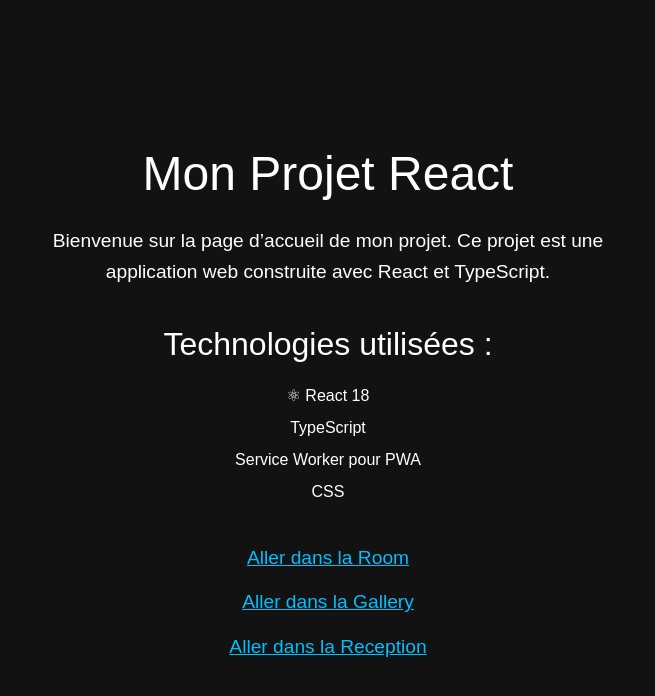
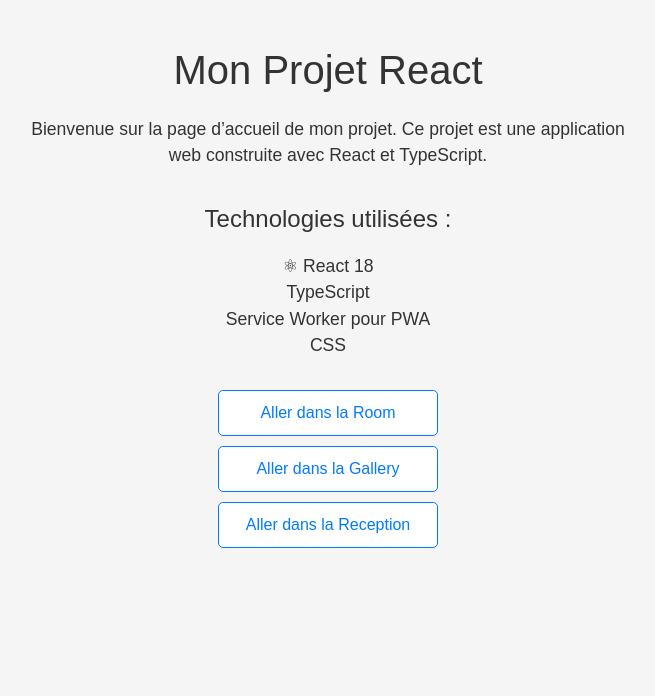
Before and after one commit to TRougier/pwa-project, a Next.js app: page / in a window 1280 px wide. Shown: the top 696 px of the page, without its empty margins (312-967 px from the left). Built offline with nearby package versions, Linux system fonts and the light colour scheme.

Commit message:
creation room

```diff
--- a/app/page.tsx
+++ b/app/page.tsx
@@ -1,10 +1,9 @@
-"use client"; // Composant client
+"use client";
 
 import { useEffect } from "react";
 import Link from "next/link";
 
 export default function Page() {
-  // Enregistrement du service worker
   useEffect(() => {
     if ("serviceWorker" in navigator) {
       navigator.serviceWorker
@@ -15,77 +14,82 @@ export default function Page() {
   }, []);
 
   return (
-    <div
-      style={{
-        backgroundColor: "#121212",
-        color: "#ffffff",
-        minHeight: "100vh",
-        fontFamily: "Arial, sans-serif",
-        display: "flex",
-        flexDirection: "column",
-        alignItems: "center",
-        justifyContent: "center",
-        padding: "2rem",
-        textAlign: "center",
-      }}
-    >
-      <h1 style={{ fontSize: "3rem", marginBottom: "1rem" }}>
-        Mon Projet React
-      </h1>
-      <p style={{ fontSize: "1.2rem", maxWidth: "600px", lineHeight: "1.6" }}>
+    <div style={styles.container}>
+      <h1 style={styles.title}>Mon Projet React</h1>
+
+      <p style={styles.description}>
         Bienvenue sur la page d’accueil de mon projet. Ce projet est une
         application web construite avec React et TypeScript.
       </p>
 
-      <h2 style={{ fontSize: "2rem", marginTop: "2rem" }}>
-        Technologies utilisées :
-      </h2>
-      <ul style={{ listStyle: "none", padding: 0, marginTop: "1rem" }}>
-        <li style={{ marginBottom: "0.5rem" }}>⚛ React 18</li>
-        <li style={{ marginBottom: "0.5rem" }}>TypeScript</li>
-        <li style={{ marginBottom: "0.5rem" }}>Service Worker pour PWA</li>
-        <li style={{ marginBottom: "0.5rem" }}>CSS</li>
+      <h2 style={styles.subtitle}>Technologies utilisées :</h2>
+      <ul style={styles.list}>
+        <li>⚛ React 18</li>
+        <li>TypeScript</li>
+        <li>Service Worker pour PWA</li>
+        <li>CSS</li>
       </ul>
 
-      <div
-        style={{
-          marginTop: "2rem",
-          display: "flex",
-          flexDirection: "column",
-          gap: "1rem",
-        }}
-      >
-        <Link
-          href="/room"
-          style={{
-            color: "#00bfff",
-            textDecoration: "underline",
-            fontSize: "1.2rem",
-          }}
-        >
+      <div style={styles.links}>
+        <Link href="/room" style={styles.link}>
           Aller dans la Room
         </Link>
-        <Link
-          href="/gallery"
-          style={{
-            color: "#00bfff",
-            textDecoration: "underline",
-            fontSize: "1.2rem",
-          }}
-        >
+        <Link href="/gallery" style={styles.link}>
           Aller dans la Gallery
         </Link>
-        <Link
-          href="/reception"
-          style={{
-            color: "#00bfff",
-            textDecoration: "underline",
-            fontSize: "1.2rem",
-          }}
-        >
+        <Link href="/reception" style={styles.link}>
           Aller dans la Reception
         </Link>
       </div>
     </div>
   );
 }
+
+const styles: Record<string, React.CSSProperties> = {
+  container: {
+    fontFamily: "Arial, sans-serif",
+    color: "#333",
+    backgroundColor: "#f5f5f5",
+    minHeight: "100vh",
+    padding: "40px 20px",
+    textAlign: "center",
+  },
+  title: {
+    fontSize: "2.5rem",
+    marginBottom: "1rem",
+  },
+  description: {
+    fontSize: "1.1rem",
+    maxWidth: "600px",
+    margin: "0 auto 2rem auto",
+    lineHeight: "1.5",
+  },
+  subtitle: {
+    fontSize: "1.5rem",
+    marginTop: "2rem",
+    marginBottom: "1rem",
+  },
+  list: {
+    listStyle: "none",
+    padding: 0,
+    margin: "0 auto 2rem auto",
+    fontSize: "1.1rem",
+  },
+  links: {
+    display: "flex",
+    flexDirection: "column",
+    alignItems: "center",
+    gap: "10px",
+  },
+  link: {
+    border: "1px solid #007bff",
+    borderRadius: "5px",
+    padding: "10px 20px",
+    textDecoration: "none",
+    color: "#007bff",
+    width: "220px",
+    textAlign: "center",
+    backgroundColor: "#fff",
+    transition: "background 0.2s",
+  },
+};
--- a/app/reception/page.tsx
+++ b/app/reception/page.tsx
@@ -1,123 +1,68 @@
 "use client";
-import { useEffect, useState } from "react";
-import Link from "next/link";
 
-export default function Reception() {
+import { useState } from "react";
+import { useRouter } from "next/navigation";
+
+export default function LoginPage() {
   const [pseudo, setPseudo] = useState("");
-  const [tempPseudo, setTempPseudo] = useState("");
-  const [isClient, setIsClient] = useState(false);
+  const router = useRouter();
 
-  // Marquer que le composant est côté client
-  useEffect(() => {
-    setIsClient(true);
-  }, []);
-
-  // Charger pseudo au démarrage côté client
-  useEffect(() => {
-    if (!isClient) return;
-
-    const saved = localStorage.getItem("pseudo");
-    if (saved) {
-      setPseudo(saved);
-      setTempPseudo(saved);
-    }
-
-    const offlineChange = localStorage.getItem("pendingPseudo");
-    if (offlineChange) {
-      setTempPseudo(offlineChange);
-    }
-  }, [isClient]);
-
-  // Synchronisation quand on redevient online
-  useEffect(() => {
-    if (!isClient) return;
-
-    const syncPseudo = () => {
-      const offlineChange = localStorage.getItem("pendingPseudo");
-      if (offlineChange) {
-        localStorage.setItem("pseudo", offlineChange);
-        setPseudo(offlineChange);
-        setTempPseudo(offlineChange);
-        localStorage.removeItem("pendingPseudo");
-        console.log("✅ Pseudo synchronisé :", offlineChange);
-      }
-    };
-
-    window.addEventListener("online", syncPseudo);
-    return () => window.removeEventListener("online", syncPseudo);
-  }, [isClient]);
-
-  const savePseudo = () => {
-    setPseudo(tempPseudo); // Affiche immédiatement
-    if (navigator.onLine) {
-      localStorage.setItem("pseudo", tempPseudo);
-      console.log("✅ Pseudo sauvegardé en ligne :", tempPseudo);
-    } else {
-      localStorage.setItem("pendingPseudo", tempPseudo);
-      console.log("💾 Pseudo stocké hors-ligne :", tempPseudo);
-    }
+  const handleLogin = () => {
+    if (!pseudo.trim()) return;
+    localStorage.setItem("pseudo", pseudo);
+    router.push("/room");
   };
 
   return (
-    <div style={{
-      backgroundColor: "#121212",
-      color: "#ffffff",
-      minHeight: "100vh",
-      fontFamily: "Arial, sans-serif",
-      display: "flex",
-      flexDirection: "column",
-      alignItems: "center",
-      justifyContent: "center",
-      padding: "2rem",
-      textAlign: "center",
-    }}>
-      <h1 style={{ fontSize: "3rem", marginBottom: "1rem" }}>Reception</h1>
-      <p style={{ fontSize: "1.2rem", marginBottom: "1rem" }}>
-        Bienvenue, <strong>{pseudo || "inconnu"}</strong>
-      </p>
-
-      <input
-        type="text"
-        value={tempPseudo}
-        onChange={(e) => setTempPseudo(e.target.value)}
-        placeholder="Entrez votre pseudo"
-        style={{
-          padding: "0.5rem",
-          fontSize: "1rem",
-          marginBottom: "1rem",
-          borderRadius: "5px",
-          border: "1px solid #00bfff",
-          color: "#fff",
-          backgroundColor: "#1e1e1e",
-        }}
-      />
-      <button
-        onClick={savePseudo}
-        style={{
-          backgroundColor: "#00bfff",
-          color: "#fff",
-          border: "none",
-          padding: "0.5rem 1rem",
-          borderRadius: "5px",
-          cursor: "pointer",
-        }}
-      >
-        Sauvegarder
-      </button>
-
-      <div style={{ marginTop: "2rem" }}>
-        <Link href="/" style={{
-          color: "#00bfff",
-          textDecoration: "none",
-          fontSize: "1.2rem",
-          border: "1px solid #00bfff",
-          padding: "0.5rem 1rem",
-          borderRadius: "5px",
-          transition: "all 0.3s",
-        }}>
-          Retour à l’accueil
-        </Link>
+    <div style={styles.container}>
+      <div style={styles.card}>
+        <h2 style={styles.title}>Connexion</h2>
+        <input
+          type="text"
+          placeholder="Entrez votre pseudo"
+          value={pseudo}
+          onChange={(e) => setPseudo(e.target.value)}
+          style={styles.input}
+        />
+        <button onClick={handleLogin} style={styles.button}>
+          Entrer
+        </button>
       </div>
     </div>
   );
 }
+
+const styles: Record<string, React.CSSProperties> = {
+  container: {
+    height: "100vh",
+    display: "flex",
+    justifyContent: "center",
+    alignItems: "center",
+    background: "#f5f5f5",
+  },
+  card: {
+    background: "#fff",
+    padding: "40px",
+    borderRadius: "10px",
+    boxShadow: "0 2px 8px rgba(0,0,0,0.1)",
+    textAlign: "center",
+  },
+  title: {
+    marginBottom: "20px",
+  },
+  input: {
+    padding: "10px",
+    borderRadius: "5px",
+    border: "1px solid #ccc",
+    width: "200px",
+    marginBottom: "15px",
+  },
+  button: {
+    padding: "10px 20px",
+    border: "none",
+    backgroundColor: "#007bff",
+    color: "#fff",
+    borderRadius: "5px",
+    cursor: "pointer",
+  },
+};
--- a/app/room/page.tsx
+++ b/app/room/page.tsx
@@ -1,27 +1,258 @@
 "use client";
 
 import { useEffect, useState } from "react";
-import { getRooms } from "../src/services/api";
+import { io } from "socket.io-client";
+import { getRooms } from "../src/services/api.js";
+import { useRouter } from "next/navigation";
 
-export default function Rooms() {
-  const [rooms, setRooms] = useState([]);
+const SOCKET_URL = "https://api.tools.gavago.fr/socketio";
 
+export default function RoomsPage() {
+  const [socket, setSocket] = useState<any>(null);
+  const [rooms, setRooms] = useState<Record<string, any>>({});
+  const [currentRoom, setCurrentRoom] = useState<string | null>(null);
+  const [messages, setMessages] = useState<{ pseudo: string; text: string }[]>([]);
+  const [input, setInput] = useState("");
+  const [pseudo, setPseudo] = useState<string | null>(null);
+  const [showPopup, setShowPopup] = useState(false);
+  const [newRoom, setNewRoom] = useState("");
+  const router = useRouter();
+
+  // Connexion socket
   useEffect(() => {
-    getRooms()
-      .then((data) => {
-        if (data.success && data.data) setRooms(Object.keys(data.data));
-      })
-      .catch((err) => console.error("Erreur API:", err));
+    const s = io(SOCKET_URL, { transports: ["websocket"] });
+    setSocket(s);
+
+    s.on("chat-msg", (msg: any) =>
+      setMessages((prev) => [...prev, { pseudo: msg.pseudo, text: msg.content }])
+    );
+
+    s.on("chat-rooms-update", (data: Record<string, any>) => {
+      setRooms(data);
+    });
+
+    return () => s.disconnect();
   }, []);
 
+  // Chargement initial via API
+  useEffect(() => {
+    getRooms().then((res) => {
+      if (res.success && res.data) setRooms(res.data);
+    });
+
+    const storedPseudo = localStorage.getItem("pseudo");
+    if (storedPseudo) setPseudo(storedPseudo);
+  }, []);
+
+  const joinRoom = (roomName: string) => {
+    if (!pseudo) {
+      setShowPopup(true);
+      return;
+    }
+    setCurrentRoom(roomName);
+    setMessages([]);
+    socket?.emit("chat-join-room", { roomName, pseudo });
+  };
+
+  const createRoom = () => {
+    if (!newRoom.trim() || !socket) return;
+    const roomName = newRoom.trim();
+    socket.emit("chat-create-room", { roomName, pseudo });
+    setNewRoom("");
+  };
+
+  const sendMessage = () => {
+    if (!input.trim() || !socket || !currentRoom) return;
+    socket.emit("chat-msg", { content: input, roomName: currentRoom, pseudo });
+    setInput("");
+  };
+
   return (
-    <div>
-      <h1>Liste des Rooms</h1>
-      <ul>
-        {rooms.map((room) => (
-          <li key={room}>{room}</li>
-        ))}
-      </ul>
+    <div style={styles.container}>
+      {!currentRoom ? (
+        <div>
+          <h2 style={styles.title}>Liste des rooms</h2>
+
+          <div style={styles.newRoomContainer}>
+            <input
+              value={newRoom}
+              onChange={(e) => setNewRoom(e.target.value)}
+              placeholder="Nom de la nouvelle room"
+              style={styles.input}
+            />
+            <button onClick={createRoom} style={styles.createBtn}>
+              Créer
+            </button>
+          </div>
+
+          <div style={styles.roomGrid}>
+            {Object.keys(rooms).length === 0 ? (
+              <p>Aucune room disponible.</p>
+            ) : (
+              Object.keys(rooms).map((r) => (
+                <div key={r} onClick={() => joinRoom(r)} style={styles.roomCard}>
+                  {r}
+                </div>
+              ))
+            )}
+          </div>
+
+          {/* Bouton retour accueil */}
+          <button style={styles.homeBtn} onClick={() => router.push("/")}>
+            Retour à l’accueil
+          </button>
+        </div>
+      ) : (
+        <div style={styles.chatContainer}>
+          <button onClick={() => setCurrentRoom(null)} style={styles.backBtn}>
+            ← Retour
+          </button>
+          <h3 style={styles.roomTitle}>Room : {currentRoom}</h3>
+
+          <div style={styles.messageBox}>
+            {messages.length === 0 ? (
+              <p>Aucun message...</p>
+            ) : (
+              messages.map((m, i) => (
+                <div key={i} style={styles.message}>
+                  <b>{m.pseudo}</b>: {m.text}
+                </div>
+              ))
+            )}
+          </div>
+
+          <div style={styles.inputRow}>
+            <input
+              value={input}
+              onChange={(e) => setInput(e.target.value)}
+              onKeyDown={(e) => e.key === "Enter" && sendMessage()}
+              placeholder="Écrire un message..."
+              style={styles.input}
+            />
+            <button onClick={sendMessage} style={styles.sendBtn}>
+              Envoyer
+            </button>
+          </div>
+
+          {/* Bouton retour accueil */}
+          <button style={styles.homeBtn} onClick={() => router.push("/")}>
+            Retour à l’accueil
+          </button>
+        </div>
+      )}
+
+      {showPopup && (
+        <div style={styles.overlay}>
+          <div style={styles.popup}>
+            <h3>Veuillez vous connecter</h3>
+            <p>Vous devez être connecté pour rejoindre une room.</p>
+            <div style={styles.popupBtns}>
+              <button onClick={() => router.push("/reception")} style={styles.popupBtn}>
+                Aller à la réception
+              </button>
+              <button onClick={() => setShowPopup(false)} style={styles.popupCancel}>
+                Annuler
+              </button>
+            </div>
+          </div>
+        </div>
+      )}
     </div>
   );
 }
+
+const styles: Record<string, React.CSSProperties> = {
+  container: { fontFamily: "Arial, sans-serif", padding: "30px", maxWidth: "700px", margin: "0 auto" },
+  title: { textAlign: "center", marginBottom: "20px" },
+  newRoomContainer: { display: "flex", gap: "10px", marginBottom: "20px" },
+  input: { flex: 1, padding: "8px", border: "1px solid #ccc", borderRadius: "5px" },
+  createBtn: {
+    padding: "8px 15px",
+    backgroundColor: "#007bff",
+    color: "#fff",
+    border: "none",
+    borderRadius: "5px",
+    cursor: "pointer",
+  },
+  roomGrid: {
+    display: "grid",
+    gridTemplateColumns: "repeat(auto-fill, minmax(150px, 1fr))",
+    gap: "15px",
+  },
+  roomCard: {
+    border: "1px solid #ccc",
+    borderRadius: "8px",
+    padding: "20px",
+    textAlign: "center",
+    backgroundColor: "#f8f8f8",
+    cursor: "pointer",
+    overflow: "hidden",
+    textOverflow: "ellipsis",
+    whiteSpace: "nowrap",
+  },
+  chatContainer: { display: "flex", flexDirection: "column", gap: "10px" },
+  backBtn: { border: "none", background: "none", color: "#007bff", cursor: "pointer" },
+  roomTitle: { textAlign: "center" },
+  messageBox: {
+    border: "1px solid #ccc",
+    borderRadius: "5px",
+    padding: "10px",
+    height: "300px",
+    overflowY: "auto",
+    backgroundColor: "#fafafa",
+  },
+  message: { marginBottom: "5px", wordWrap: "break-word" },
+  inputRow: { display: "flex", gap: "5px" },
+  sendBtn: {
+    padding: "8px 15px",
+    backgroundColor: "#007bff",
+    color: "#fff",
+    border: "none",
+    borderRadius: "5px",
+    cursor: "pointer",
+  },
+  homeBtn: {
+    marginTop: "30px",
+    width: "100%",
+    padding: "10px 15px",
+    backgroundColor: "#28a745",
+    color: "#fff",
+    border: "none",
+    borderRadius: "6px",
+    cursor: "pointer",
+  },
+  overlay: {
+    position: "fixed",
+    top: 0,
+    left: 0,
+    width: "100%",
+    height: "100%",
+    backgroundColor: "rgba(0,0,0,0.5)",
+    display: "flex",
+    alignItems: "center",
+    justifyContent: "center",
+  },
+  popup: {
+    backgroundColor: "#fff",
+    padding: "25px",
+    borderRadius: "8px",
+    textAlign: "center",
+    width: "300px",
+  },
+  popupBtns: { display: "flex", justifyContent: "space-between", marginTop: "15px" },
+  popupBtn: {
+    backgroundColor: "#007bff",
+    color: "#fff",
+    border: "none",
+    padding: "8px 12px",
+    borderRadius: "5px",
+    cursor: "pointer",
+  },
+  popupCancel: {
+    backgroundColor: "#ccc",
+    border: "none",
+    padding: "8px 12px",
+    borderRadius: "5px",
+    cursor: "pointer",
+  },
+};
```
Also changed, not shown: app/src/services/api.js (+7 -11 lines).
